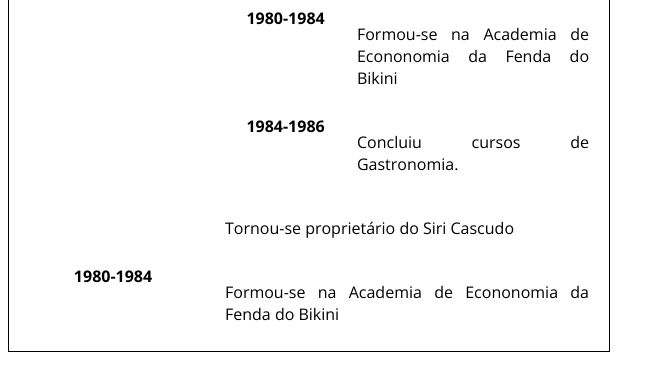
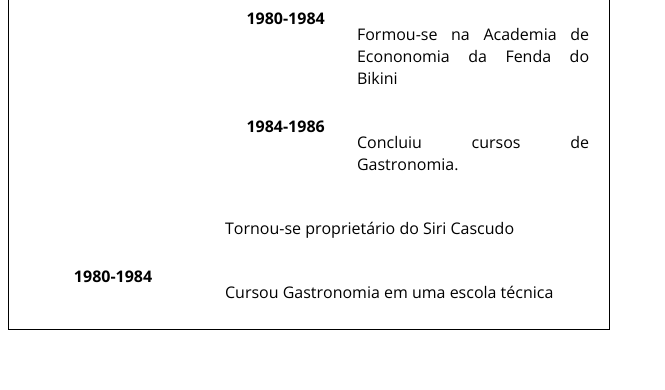
Before and after one commit to GustaSza/Carta, a plain HTML site: page index.html in a window 1280 px wide. Shown: the part 320-710 px from the top of the page, without its empty margins (0-665 px from the left). Drawn offline with nearby package versions, Linux system fonts and the light colour scheme.

Commit message:
Add files via upload

```diff
--- a/index.html
+++ b/index.html
@@ -80,7 +80,7 @@
     </div>
     <div class="menu-direita justify">
 <p>
-    Formou-se na Academia de Econonomia da Fenda do Bikini
+    Cursou Gastronomia em uma escola técnica
 </p>
     </div>
 <div class="clear"></div>
```
